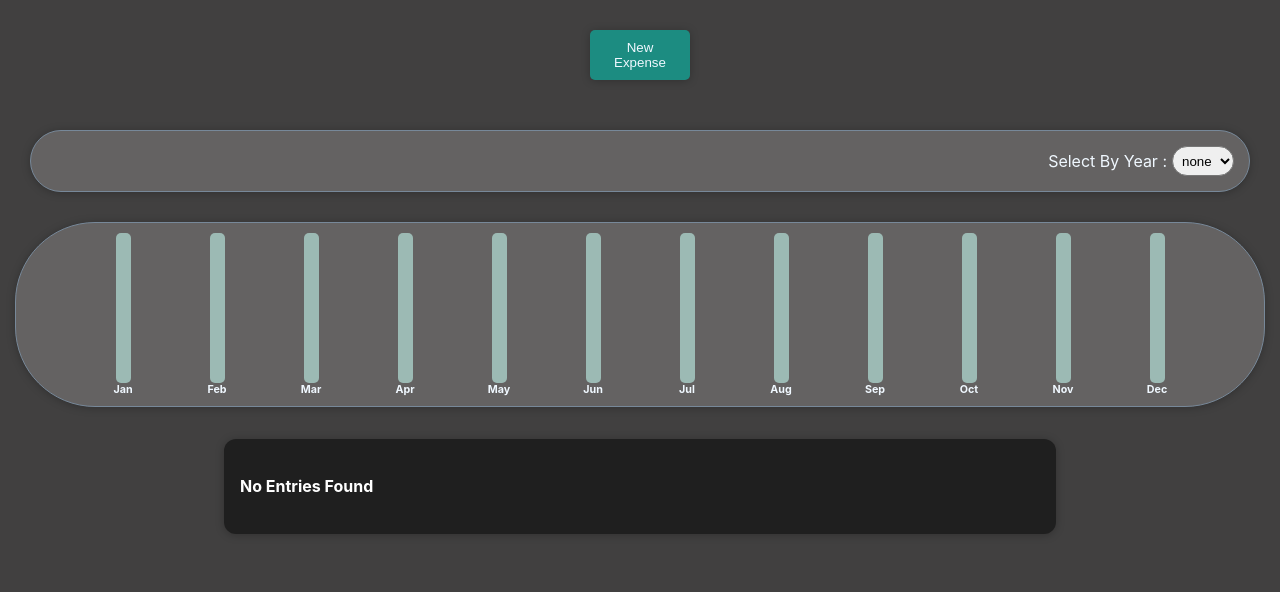
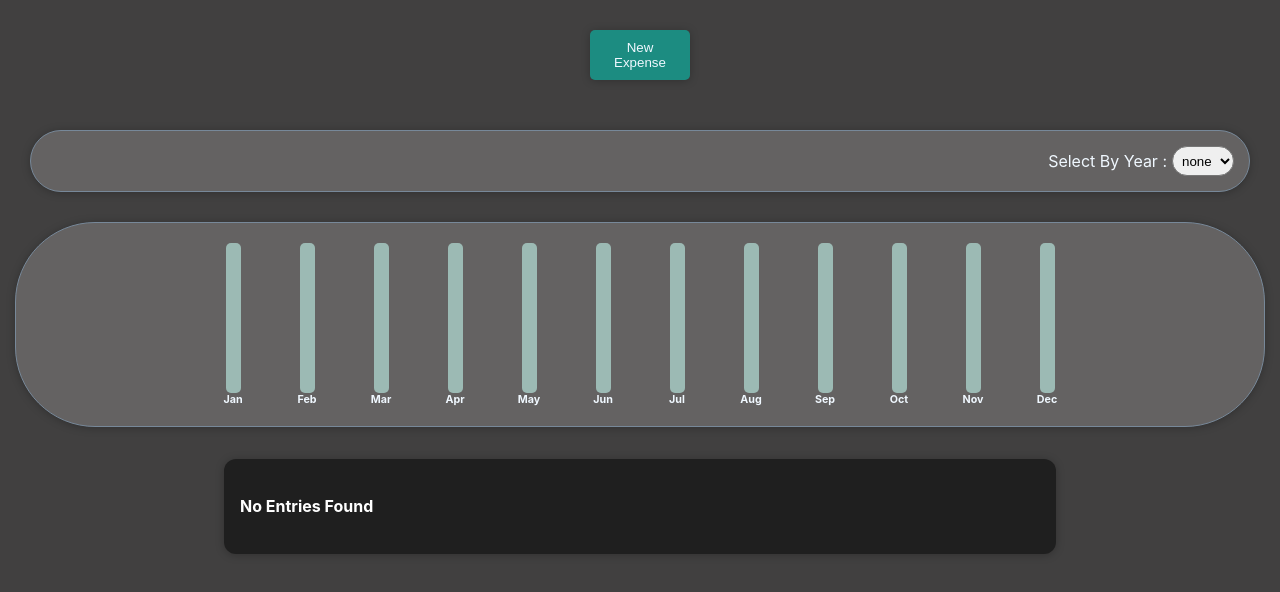
Before and after one commit to ceo991/expense-tracker, a React (Create React App) app: page / in a window 1280 px wide. Shown: the top 592 px of the page. Built offline with nearby package versions, Linux system fonts and the light colour scheme.

Commit message:
some more styling

```diff
--- a/src/components/Summary.css
+++ b/src/components/Summary.css
@@ -42,8 +42,8 @@
   flex-direction: column;
   align-items: center;
   min-width: 30px;
-  margin: 10px;
-  /* padding: 0; */
+  margin-top: 20px;
+  margin-bottom: 20px;
 }
 
 .filter-container{
```
